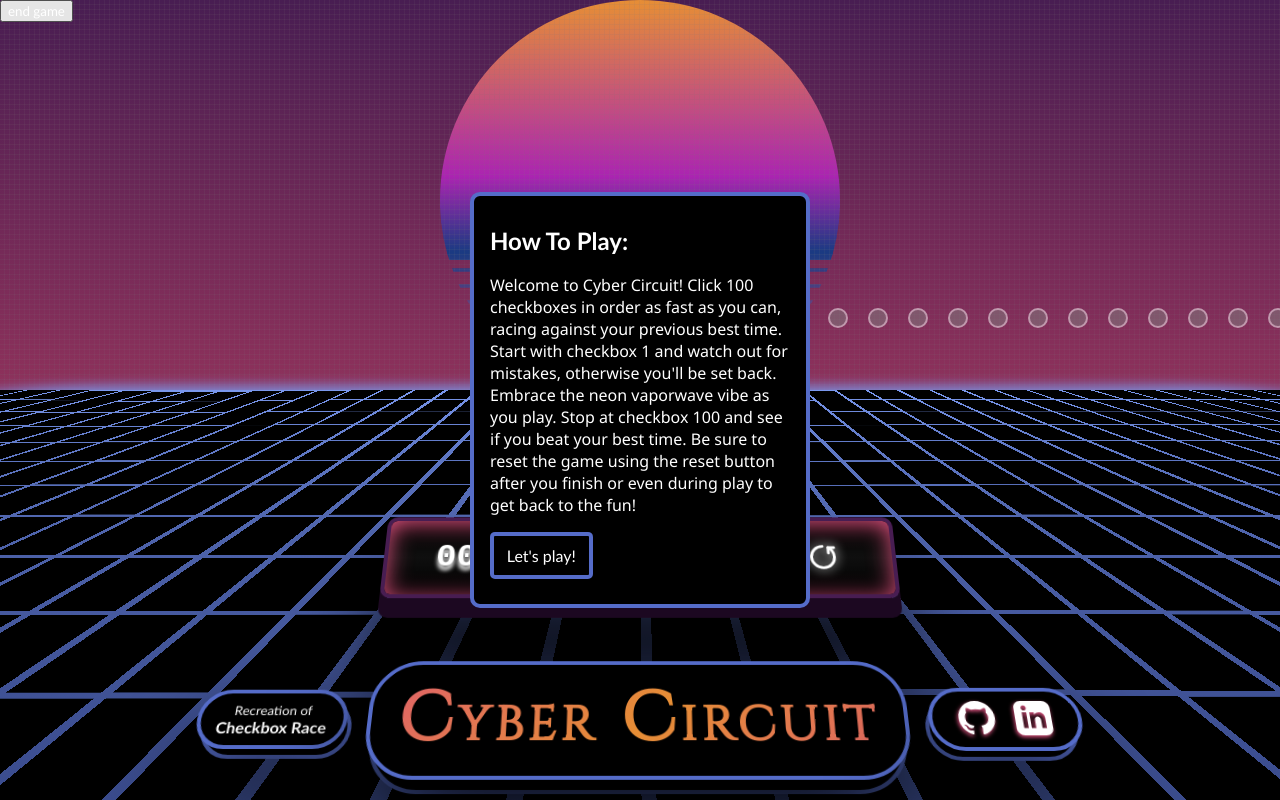
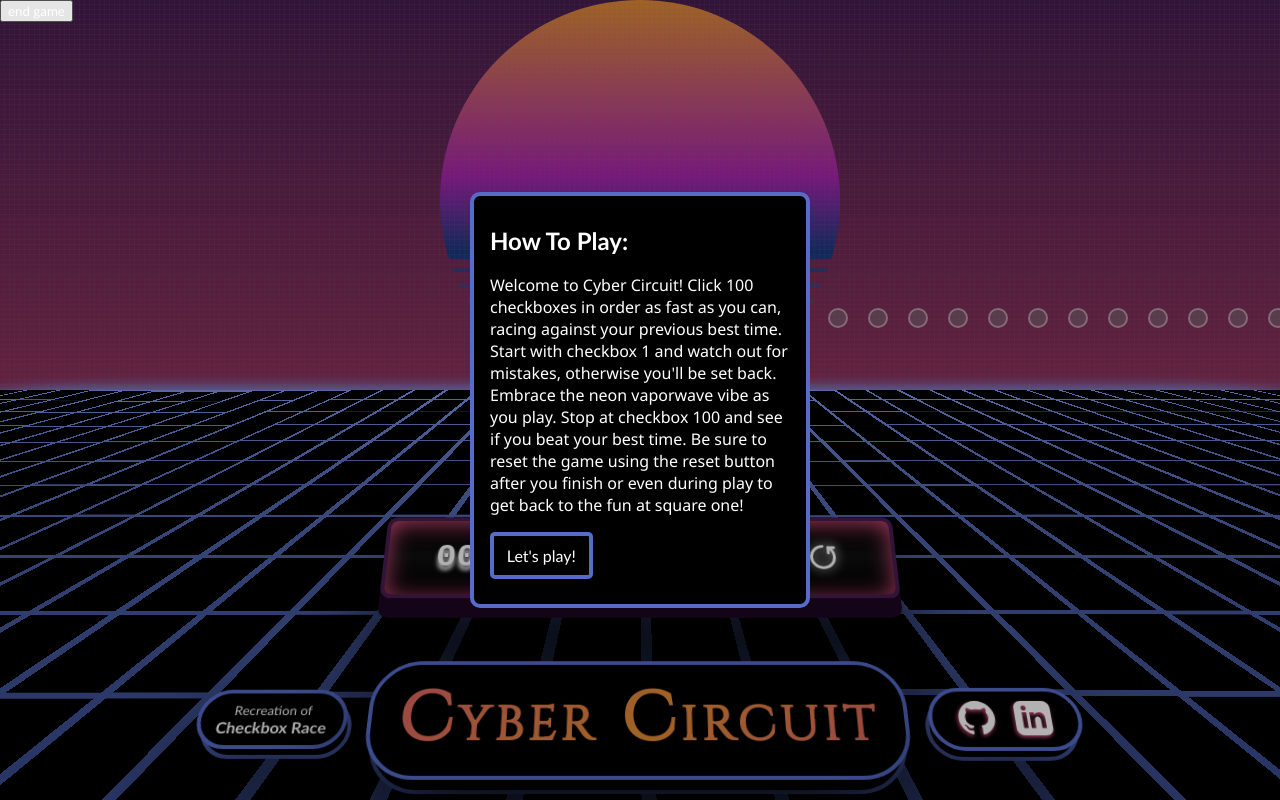
Before and after one commit to Its-A-Mia/SunsetSurfer, a React (Create React App) app: page / in a window 1280 px wide. Shown: the top 800 px of the page. Built offline with nearby package versions, Linux system fonts and the light colour scheme.

Commit message:
added more styles to instructions

```diff
--- a/src/components/StarterMessage/Instructions.css
+++ b/src/components/StarterMessage/Instructions.css
@@ -1,17 +1,20 @@
 .instructions-container {
   position: absolute;
-  max-width: 300px;
-  z-index: 1;
+  z-index: 2;
   left: 50%;
   top: 50%;
   transform: translate(-50%, -50%);
+}
+
+.instructions {
+  max-width: 300px;
+  background: black;
+  border: solid #556cc9 4px;
   border-radius: 10px;
   padding: 0.6em 1em;
-  background: black;
-  border: solid #556cc9 4px;
 }
 
-.instruction-body {
+.instructions-body {
   font-size: 1rem;
   font-family: 'Segoe UI', Tahoma, Geneva, Verdana, sans-serif;
 }
@@ -31,6 +34,14 @@
   background-color: #7a98ed;
 }
 
+.instructions-bg {
+  position: absolute;
+  z-index: 1;
+  inset: 0 0 0 0;
+  opacity: 30%;
+  background: black;
+}
+
 @media (max-width: 1000px) {
   .startermessage {
     left: 45%;
--- a/src/components/StarterMessage/Instructions.js
+++ b/src/components/StarterMessage/Instructions.js
@@ -4,22 +4,29 @@ import './Instructions.css';
 const Instructions = () => {
   const handleClick = () => {
     const instructions = document.querySelector('.instructions-container');
+    const instructionsBG = document.querySelector('.instructions-bg');
     instructions.style.display = 'none';
+    instructionsBG.style.display = 'none';
   };
 
   return (
+    <>
       <div className="instructions-container">
+        <div className="instructions">
           <h2>How To Play:</h2>
-      <p className="instruction-body">
-        Welcome to Cyber Circuit! Click 100 checkboxes in order as fast as you can, racing against your previous best
-        time. Start with checkbox 1 and watch out for mistakes, otherwise you'll be set back. Embrace the neon vaporwave
-        vibe as you play. Stop at checkbox 100 and see if you beat your best time. Be sure to reset the game using the
-        reset button after you finish or even during play to get back to the fun!
+          <p className="instructions-body">
+            Welcome to Cyber Circuit! Click 100 checkboxes in order as fast as you can, racing against your previous
+            best time. Start with checkbox 1 and watch out for mistakes, otherwise you'll be set back. Embrace the neon
+            vaporwave vibe as you play. Stop at checkbox 100 and see if you beat your best time. Be sure to reset the
+            game using the reset button after you finish or even during play to get back to the fun at square one!
           </p>
           <button className="lets-play" onClick={() => handleClick()}>
             Let's play!
           </button>
         </div>
+      </div>
+      <div className="instructions-bg"></div>
+    </>
   );
 };
 
```
Lines whose indentation alone changed are shown as unchanged.
